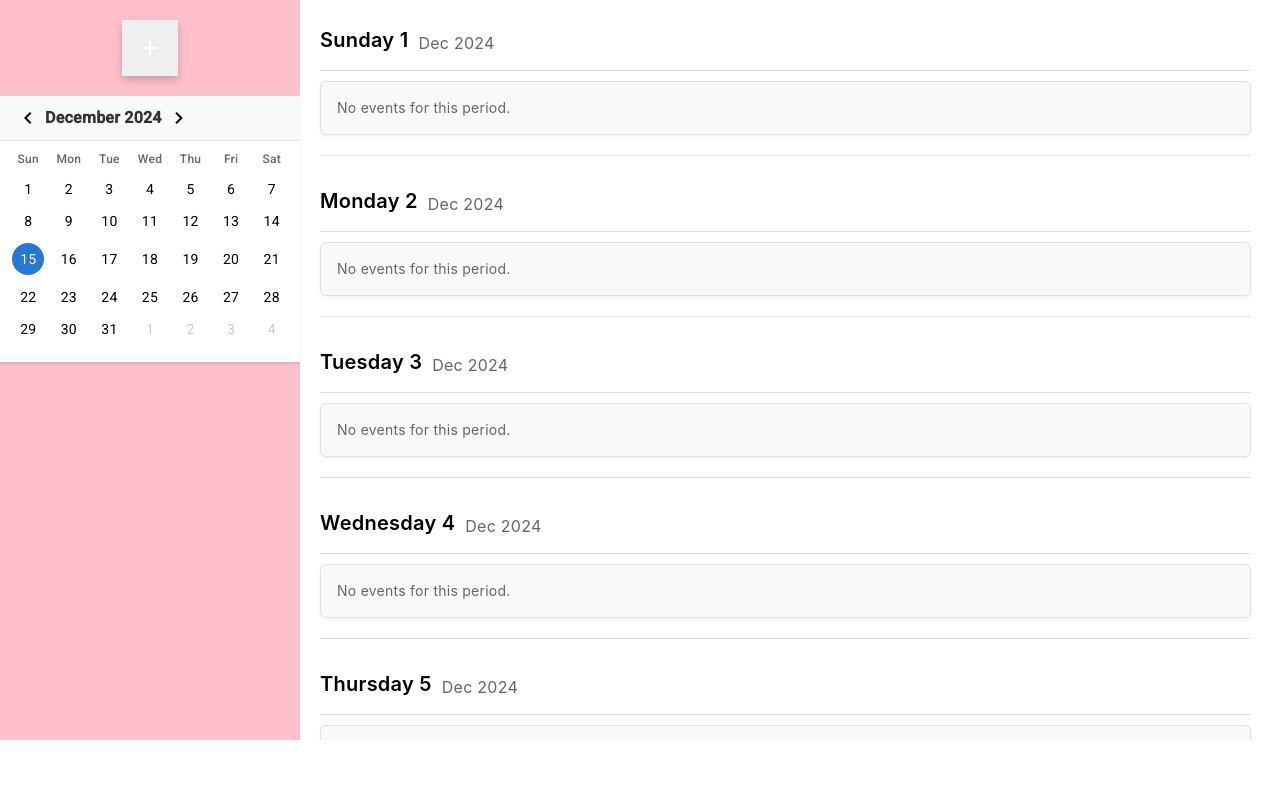
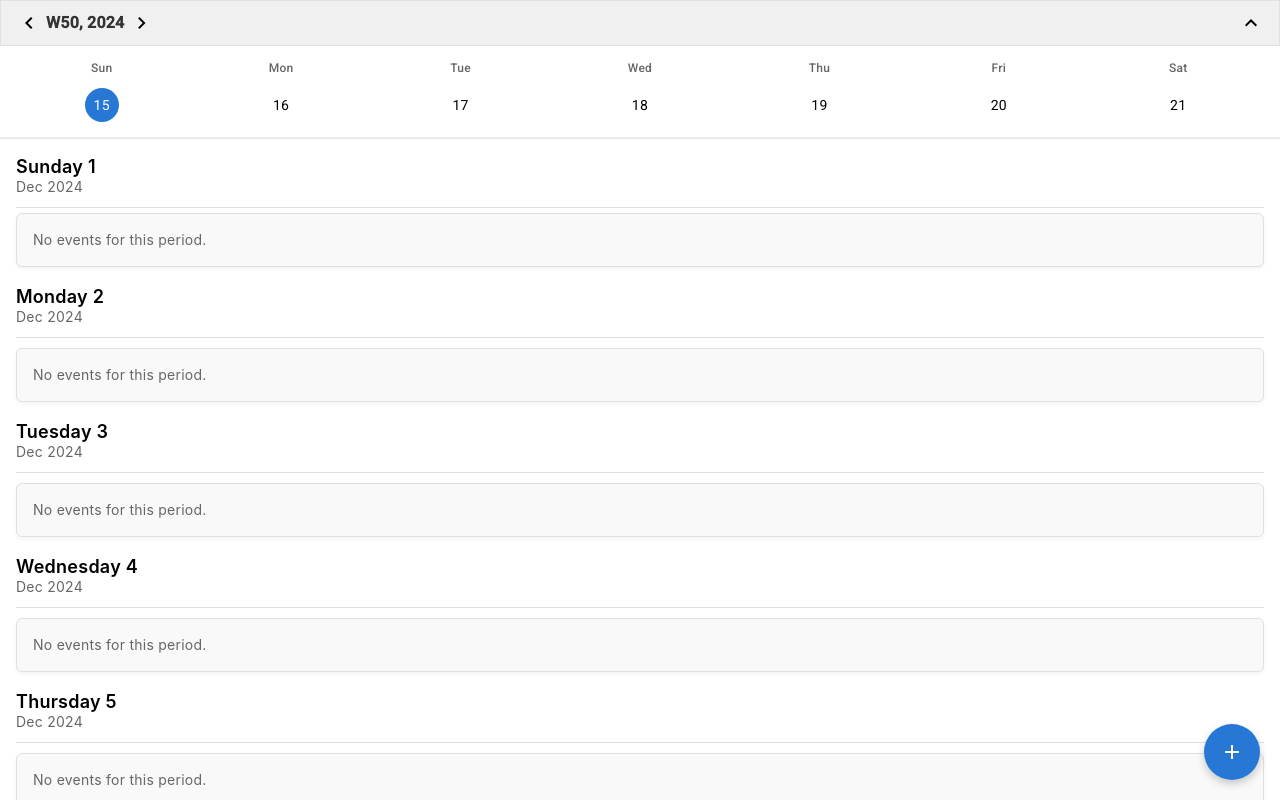
Before and after one commit to MarcusMLarsson/angular-calendar-list-view, an Angular app: page / in a window 1280 px wide. Built offline with nearby package versions, Linux system fonts and the light colour scheme.

Commit message:
remove desktop view

```diff
--- a/src/app/date-picker/date-picker.component.html
+++ b/src/app/date-picker/date-picker.component.html
@@ -15,7 +15,7 @@
         chevron_right
       </div>
     </div>
-    <span class="toggle-icon" (click)="toggleView()" *ngIf="isMobileView">
+    <span class="toggle-icon" (click)="toggleView()">
       <mat-icon>{{
         dayPickerViewMode === "month"
           ? "keyboard_arrow_down"
--- a/src/app/date-picker/date-picker.component.scss
+++ b/src/app/date-picker/date-picker.component.scss
@@ -10,8 +10,8 @@
   align-items: center;
   padding: 10px 16px;
   cursor: pointer;
-  background-color: #f8f9fa;
-  border-bottom: 1px solid #e0e0e0;
+  background-color: #f9f9f9;
+  border: 1px solid #e0e0e0;
 
   &:hover {
     background-color: #f0f0f0;
@@ -37,7 +37,7 @@
 
 .week-container,
 .month-container {
-  padding: 8px;
+  padding: 12px;
   margin-bottom: 3px;
 }
 
@@ -50,7 +50,11 @@
 .week-row {
   display: grid;
   grid-template-columns: repeat(7, 1fr);
-  padding: 0px 0px 12px 0px;
+  padding: 0px 0px 16px 0px;
+}
+
+.week-row:last-child {
+  padding-bottom: 8px;
 }
 
 .day-of-the-week {
@@ -60,8 +64,8 @@
   align-items: center;
   justify-content: center;
   border-radius: 50%;
-  width: 32px;
-  height: 32px;
+  width: 34px;
+  height: 34px;
   aspect-ratio: 1;
   display: flex;
   align-items: center;
@@ -85,12 +89,13 @@
     background-color: #2778d5;
     color: white;
     border-radius: 50%;
-    width: 32px;
-    height: 32px;
+    width: 34px;
+    height: 34px;
     aspect-ratio: 1;
     display: flex;
     align-items: center;
     justify-content: center;
+    position: absolute;
   }
 
   div.other-month {
--- a/src/app/date-picker/date-picker.component.ts
+++ b/src/app/date-picker/date-picker.component.ts
@@ -14,11 +14,10 @@ import { StateService } from '../service/state.service';
   templateUrl: './date-picker.component.html',
   styleUrls: ['./date-picker.component.scss'],
 })
-export class DatePickerComponent implements OnChanges {
+export class DatePickerComponent {
   @Input() dayOfWeekAbbreviations!: string[];
   @Input() currentMonthDays!: Array<Array<{ date: Date; dayNumber: number }>>;
   @Input() viewDate: Date = new Date();
-  @Input() isMobileView!: boolean;
 
   @Input() currentWeekDays!: Array<{ date: Date; dayNumber: number }>;
   @Output() changeStep = new EventEmitter<{
@@ -34,19 +33,6 @@ export class DatePickerComponent implements OnChanges {
     public datePipe: DatePipe,
     private calendarListStateService: StateService
   ) {}
-
-  ngOnChanges(changes: SimpleChanges): void {
-    if (changes['isMobileView']) {
-      if (changes['isMobileView'].currentValue) {
-        // If it's mobile view, start at 'week'
-        this.dayPickerViewMode = 'week';
-      } else {
-        // If it's not mobile view, start at 'month'
-        this.dayPickerViewMode = 'month';
-      }
-      this.viewModeChange.emit(this.dayPickerViewMode);
-    }
-  }
 
   /*
    * Expands or contract the day picker  *
--- a/src/app/list/list.component.scss
+++ b/src/app/list/list.component.scss
@@ -6,15 +6,10 @@
   width: 100%;
   background-color: #fff;
 
-  /* Smooth scrolling and typography improvements */
-  * {
-    box-sizing: border-box;
-    scroll-behavior: smooth;
-  }
-
   .event-group-container {
     position: relative;
     transition: all 0.3s ease;
+    padding: 0 16px;
 
     .no-events {
       display: flex;
@@ -33,18 +28,27 @@
   .date-header-container {
     display: flex;
     justify-content: flex-start;
-    align-items: center;
+    //align-items: center;
     padding: 10px 0;
     border-bottom: 1px solid #e0e0e0;
+    position: sticky;
+    z-index: 10;
+    top: 0;
+    background-color: #fff;
+    margin-bottom: 10px;
+    flex-direction: column;
+    align-items: flex-start;
 
     .date-header {
       font-weight: 600;
       margin-right: 10px;
+      font-size: 18px;
     }
 
     .date-sub-header {
       color: #666;
       font-weight: 400;
+      font-size: 14px;
     }
   }
 
@@ -61,6 +65,11 @@
       gap: 4px;
       position: relative;
       overflow: hidden;
+      padding: 12px;
+      margin-bottom: 10px;
+      border: 1px solid #e1e1e1;
+      border-radius: 6px;
+      box-shadow: 0 2px 4px rgba(0, 0, 0, 0.08);
 
       &::before {
         content: "";
@@ -84,150 +93,13 @@
       .event-title {
         font-weight: 600;
         line-height: 1.4;
-      }
-    }
-  }
-}
-
-/* Mobile Layout */
-@media (max-width: 1023px) {
-  .calendar-list-view {
-    .date-header-container {
-      position: sticky;
-      z-index: 10;
-      top: 0;
-      background-color: #fff;
-      margin-bottom: 10px;
-      flex-direction: column;
-      align-items: flex-start;
-
-      .date-header {
-        font-size: 18px;
-      }
-
-      .date-sub-header {
-        font-size: 14px;
-      }
-    }
-
-    ul li {
-      padding: 12px;
-      margin-bottom: 10px;
-      border: 1px solid #e1e1e1;
-      border-radius: 6px;
-      box-shadow: 0 2px 4px rgba(0, 0, 0, 0.08);
-
-      .event-title {
         font-size: 16px;
         margin-bottom: 4px;
       }
-
       span {
         font-size: 14px;
         color: #666;
       }
     }
-
-    .event-group-container {
-      padding: 0 16px;
-    }
   }
 }
-
-/* Desktop Layout */
-@media (min-width: 1024px) {
-  .calendar-list-view {
-    width: 95%;
-    padding: 20px;
-    .date-header-container {
-      padding: 15px 0;
-      margin-bottom: 10px;
-      border-bottom: 1px solid #e0e0e0;
-
-      .date-header {
-        font-size: 20px;
-        margin-bottom: 5px;
-      }
-
-      .date-sub-header {
-        font-size: 16px;
-        color: #666;
-      }
-    }
-
-    .event-group-container {
-      margin-bottom: 20px;
-      padding-bottom: 10px;
-      border-bottom: 1px solid #e0e0e0;
-
-      &:last-child {
-        border-bottom: none;
-      }
-    }
-
-    ul {
-      li {
-        padding: 15px;
-        margin-bottom: 10px;
-        border: 1px solid #e1e1e1;
-        border-radius: 6px;
-        transition: all 0.3s ease;
-        display: flex;
-        flex-direction: column;
-        gap: 6px;
-
-        .event-title {
-          font-size: 17px;
-          font-weight: 600;
-        }
-
-        span {
-          font-size: 15px;
-          color: #555;
-        }
-
-        &:hover {
-          box-shadow: 0 4px 8px rgba(0, 0, 0, 0.1);
-          transform: translateY(-3px);
-        }
-      }
-    }
-
-    // Optional Paginator Placeholder
-    .paginator {
-      display: flex;
-      justify-content: center;
-      align-items: center;
-      padding: 20px 0;
-
-      button {
-        margin: 0 10px;
-        padding: 10px 15px;
-        border: 1px solid #e0e0e0;
-        border-radius: 4px;
-        background-color: #f5f5f5;
-        cursor: pointer;
-        transition: all 0.3s ease;
-
-        &:hover {
-          background-color: #e0e0e0;
-        }
-
-        &:disabled {
-          opacity: 0.5;
-          cursor: not-allowed;
-        }
-      }
-    }
-  }
-}
-
-/* Print Styles */
-@media print {
-  .calendar-list-view {
-    ul li {
-      break-inside: avoid;
-      page-break-inside: avoid;
-    }
-  }
-}
--- a/src/app/smart/smart.component.html
+++ b/src/app/smart/smart.component.html
@@ -8,7 +8,6 @@
       [dayOfWeekAbbreviations]="dayOfWeekAbbreviations"
       [currentWeekDays]="currentWeekDays"
       [currentMonthDays]="currentMonthDays"
-      [isMobileView]="isMobileView"
       (changeStep)="onChangeStep($event)"
       (viewModeChange)="onViewModeChange($event)"
     ></app-date-picker>
--- a/src/app/smart/smart.component.scss
+++ b/src/app/smart/smart.component.scss
@@ -1,9 +1,9 @@
-/* BASE LAYOUT */
 .calendar-container {
   display: flex;
   flex-direction: column;
   height: 100vh;
   overflow: hidden;
+  box-shadow: 0 6px 12px rgba(0, 0, 0, 0.3);
 }
 
 .scroll-container {
@@ -27,70 +27,17 @@ app-list {
 
 .add-event-button {
   width: 56px;
-  height: 56px; /* Your chosen blue color */
+  height: 56px;
   color: white;
-  font-size: 36px; /* Icon size adjustment */
+  font-size: 36px;
   border: none;
   box-shadow: 0 4px 8px rgba(0, 0, 0, 0.2);
   z-index: 20;
   cursor: pointer;
   transition: background-color 0.3s;
+  background-color: #2778d5;
+  position: absolute;
+  border-radius: 50%;
+  bottom: 20px;
+  right: 20px;
 }
-
-/* MOBILE LAYOUT */
-@media (max-width: 1023px) {
-  .calendar-container {
-    box-shadow: 0 6px 12px rgba(0, 0, 0, 0.3);
-  }
-
-  .add-event-button {
-    background-color: #2778d5;
-    position: absolute;
-    border-radius: 50%;
-    bottom: 20px;
-    right: 20px;
-  }
-}
-
-/* DESKTOP LAYOUT */
-@media (min-width: 1024px) {
-  .calendar-container {
-    display: flex;
-    flex-direction: row;
-    height: auto;
-    overflow: initial;
-  }
-
-  .desktop-container {
-    display: flex;
-    flex-direction: column;
-    background: pink;
-    align-items: center;
-  }
-
-  app-date-picker {
-    width: 300px; /* Adjust the width of the date picker */
-    position: sticky; /* Makes the date picker stay at the top of the scrollable area */
-    top: 0; /* Sticks to the top of the screen/container */
-    background-color: white;
-    z-index: 10; /* Ensures it stays above other elements */
-  }
-
-  .scroll-container {
-    margin-top: 0; /* Removes the top margin */
-    flex-grow: 1;
-    overflow-y: auto; /* Enable vertical scrolling */
-    min-height: 0;
-    max-height: calc(
-      100vh - 60px
-    ); /* Makes the scroll area fill the available space below the sticky date picker */
-  }
-
-  .add-event-button {
-    position: relative;
-    margin: 20px 0;
-    display: flex;
-    justify-content: center;
-    align-items: center;
-  }
-}
--- a/src/app/smart/smart.component.ts
+++ b/src/app/smart/smart.component.ts
@@ -7,7 +7,6 @@ import {
   OnChanges,
   OnInit,
   AfterViewInit,
-  HostListener,
 } from '@angular/core';
 import { StateService } from '../service/state.service';
 import { takeUntilDestroyed } from '@angular/core/rxjs-interop';
@@ -77,8 +76,6 @@ export class SmartComponent implements OnChanges, OnInit, AfterViewInit {
 
   private destroyRef = inject(DestroyRef);
 
-  isMobileView = false;
-
   constructor(
     private calendarListStateService: StateService,
     private datePipe: DatePipe,
@@ -118,15 +115,6 @@ export class SmartComponent implements OnChanges, OnInit, AfterViewInit {
     if (scrollableContainer) {
       scrollableContainer.scrollTop = 5;
     }
-  }
-
-  @HostListener('window:resize', [])
-  onResize(): void {
-    this.checkViewportSize();
-  }
-
-  private checkViewportSize(): void {
-    this.isMobileView = window.innerWidth <= 1023;
   }
 
   private initializeSubscriptions(): void {
--- a/src/styles.scss
+++ b/src/styles.scss
@@ -4,6 +4,3 @@ body {
   height: 100%; /* Ensure the html and body take full height */
   margin: 0; /* Remove default margins */
 }
-
-html, body { height: 100%; }
-body { margin: 0; font-family: Roboto, "Helvetica Neue", sans-serif; }
```
